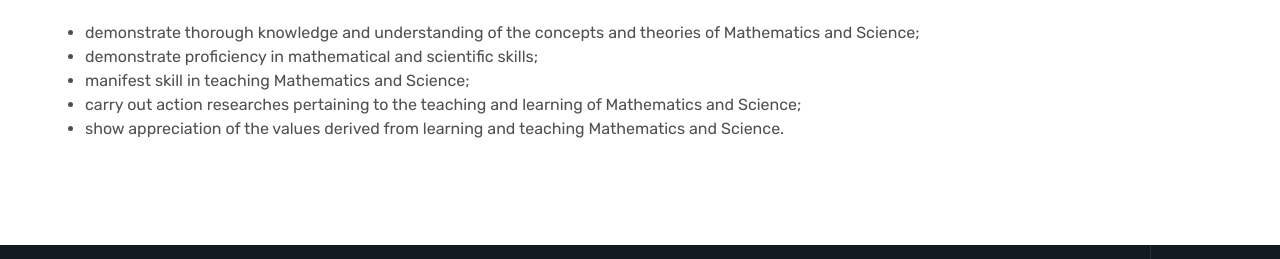
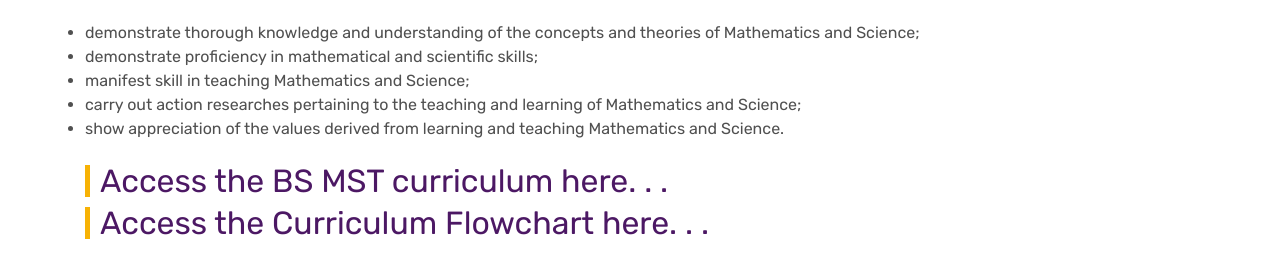
Before and after one commit to uplbmst/uplbmst.github.io, a plain HTML site: page hmv1.html in a window 1280 px wide. Shown: the part 1229-1488 px from the top of the page. Drawn offline with Linux system fonts and the light colour scheme; files whose address does not match are found by name.

Commit message:
Update hmv1.html

```diff
--- a/hmv1.html
+++ b/hmv1.html
@@ -224,6 +224,10 @@
 							<li>show appreciation of the values derived from learning and teaching Mathematics and Science.</li>
 						</ul>
 					</div>
+					<div class="col-md-12 heading-bx left">
+						<h2 class="title-head"><span class="text-primary"><a href="https://drive.google.com/file/d/1NepEXdrO0nJ-YFFiIRI6Dn3lflWtzWV4/view?usp=sharing">Access the BS MST curriculum here. . .</a></span></h2>
+						<h2 class="title-head"><span class="text-primary"><a href="https://drive.google.com/file/d/1Ql_g1Iujs2sN6yOyR022_POh07VOKfqq/view?usp=sharing">Access the Curriculum Flowchart here. . .</a></span></h2>
+					 </div>
 				</div>
 			</div>
         </div>
```
